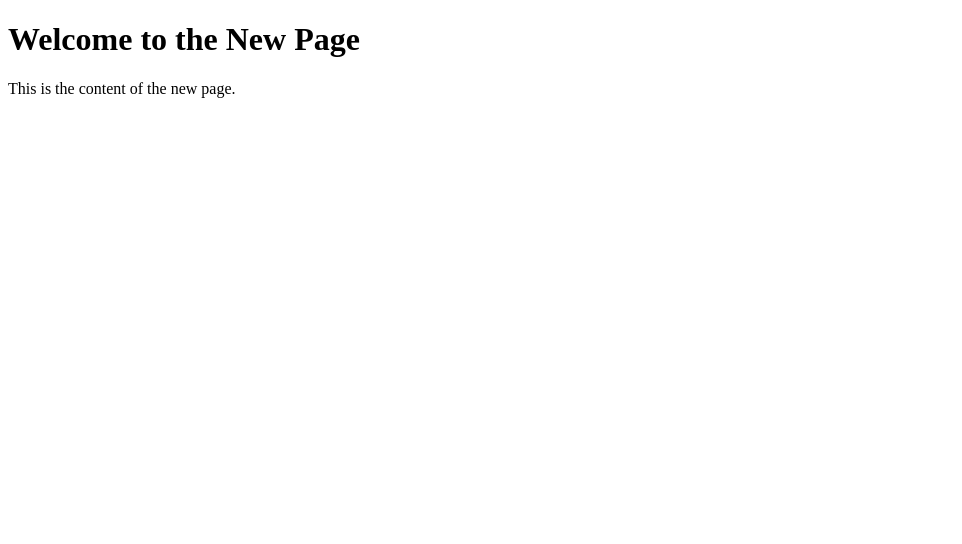
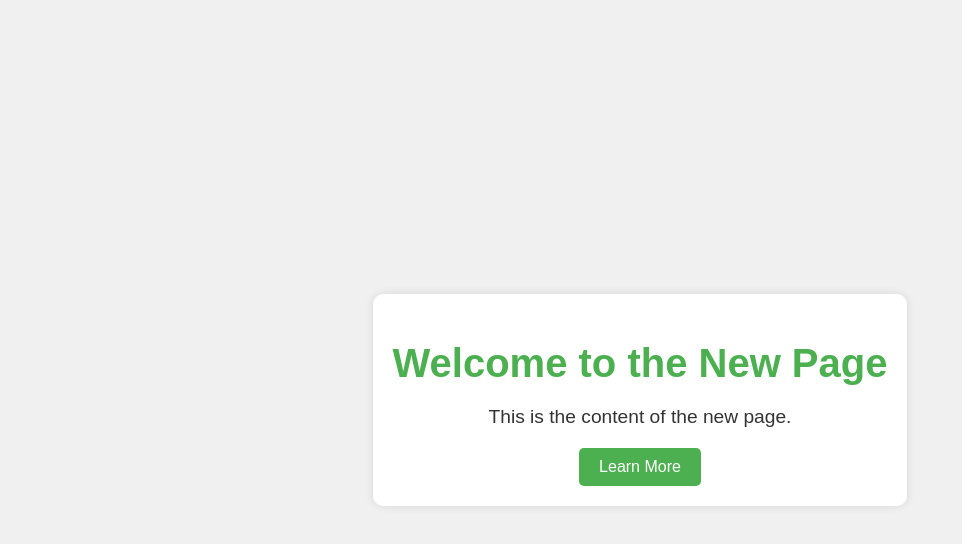
Before and after one commit to tact317/music, a plain HTML site: page index2.html in a window 1280 px wide. Shown: the whole page, without its empty margins (0-962 px from the left). Drawn offline with Linux system fonts and the light colour scheme.

Commit message:
Update index2.html
更新

```diff
--- a/index2.html
+++ b/index2.html
@@ -2,10 +2,56 @@
 <html lang="ja">
 <head>
     <meta charset="UTF-8">
+    <meta name="viewport" content="width=device-width, initial-scale=1.0">
     <title>New Page</title>
+    <style>
+        body {
+            font-family: Arial, sans-serif;
+            background-color: #f0f0f0;
+            color: #333;
+            margin: 0;
+            padding: 0;
+            display: flex;
+            justify-content: center;
+            align-items: center;
+            height: 100vh;
+        }
+        .container {
+            background-color: #fff;
+            padding: 20px;
+            border-radius: 10px;
+            box-shadow: 0 0 10px rgba(0, 0, 0, 0.1);
+            text-align: center;
+        }
+        h1 {
+            color: #4CAF50;
+            font-size: 2.5em;
+            margin-bottom: 20px;
+        }
+        p {
+            font-size: 1.2em;
+            margin-bottom: 20px;
+        }
+        a {
+            display: inline-block;
+            padding: 10px 20px;
+            font-size: 1em;
+            color: #fff;
+            background-color: #4CAF50;
+            text-decoration: none;
+            border-radius: 5px;
+            transition: background-color 0.3s;
+        }
+        a:hover {
+            background-color: #45a049;
+        }
+    </style>
 </head>
 <body>
-    <h1>Welcome to the New Page</h1>
-    <p>This is the content of the new page.</p>
+    <div class="container">
+        <h1>Welcome to the New Page</h1>
+        <p>This is the content of the new page.</p>
+        <a href="#">Learn More</a>
+    </div>
 </body>
 </html>
```
